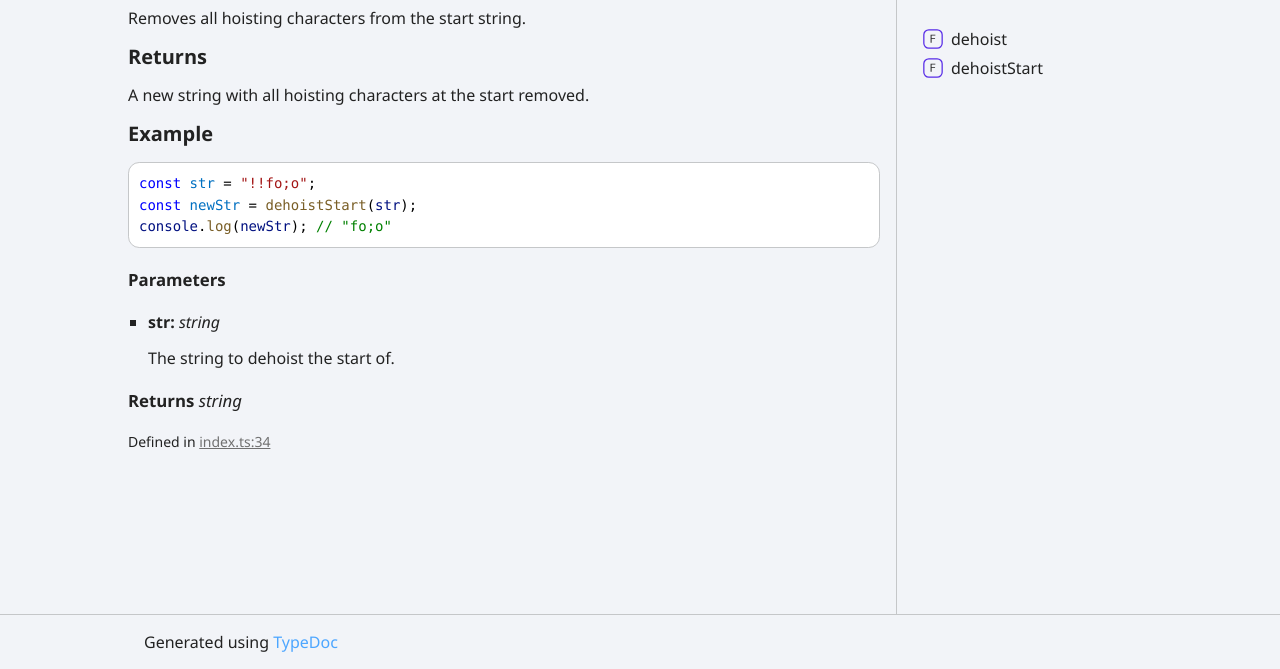
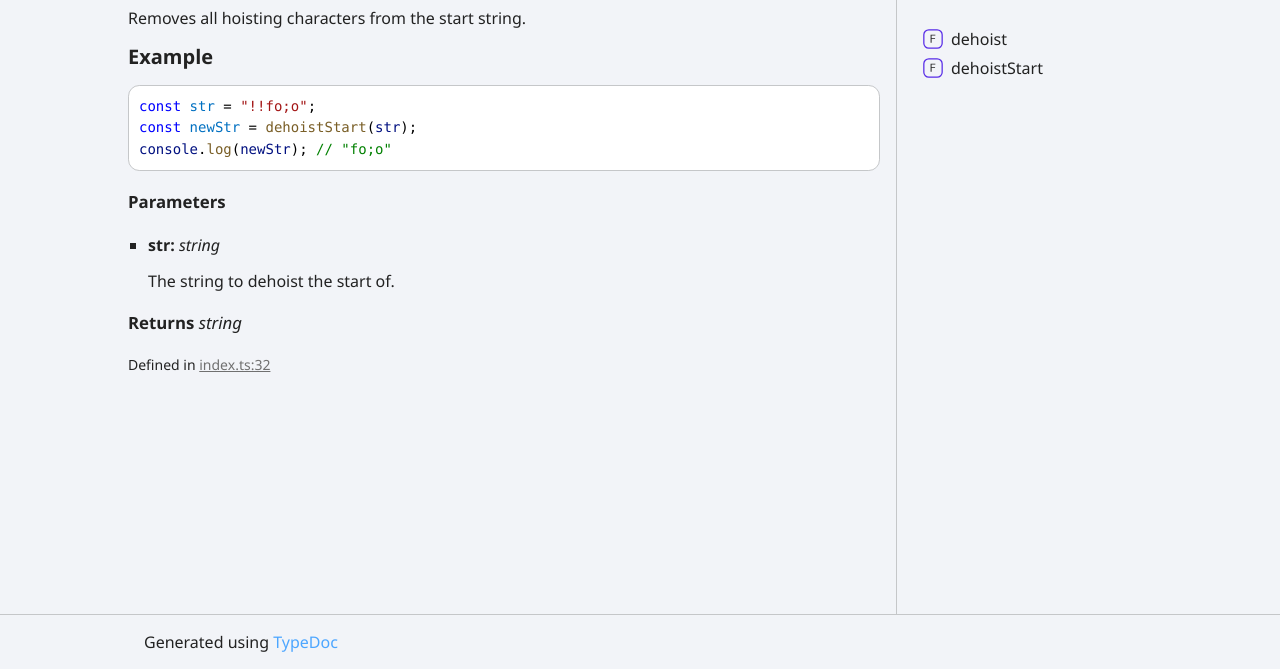
Before and after one commit to DevSpen/dehoist, a website: page docs/functions/dehoistStart.html in a window 1280 px wide. Shown: the part 202-871 px from the top of the page. Drawn offline with Linux system fonts and the light colour scheme.

Commit message:
update docs

```diff
--- a/docs/functions/dehoistStart.html
+++ b/docs/functions/dehoistStart.html
@@ -19,8 +19,6 @@
 <li class="tsd-description">
 <div class="tsd-comment tsd-typography"><p>Removes all hoisting characters from the start string.</p>
 
-<h3>Returns</h3><p>A new string with all hoisting characters at the start removed.</p>
-
 <h3>Example</h3><pre><code class="language-ts"><span class="hl-6">const</span><span class="hl-0"> </span><span class="hl-7">str</span><span class="hl-0"> = </span><span class="hl-3">&quot;!!fo;o&quot;</span><span class="hl-0">;</span><br/><span class="hl-6">const</span><span class="hl-0"> </span><span class="hl-7">newStr</span><span class="hl-0"> = </span><span class="hl-4">dehoistStart</span><span class="hl-0">(</span><span class="hl-2">str</span><span class="hl-0">);</span><br/><span class="hl-2">console</span><span class="hl-0">.</span><span class="hl-4">log</span><span class="hl-0">(</span><span class="hl-2">newStr</span><span class="hl-0">); </span><span class="hl-5">// &quot;fo;o&quot;</span>
 </code></pre>
 </div>
@@ -33,7 +31,7 @@
 </div></li></ul></div>
 <h4 class="tsd-returns-title">Returns <span class="tsd-signature-type">string</span></h4><aside class="tsd-sources">
 <ul>
-<li>Defined in <a href="https://github.com/DevSpen/dehoist/blob/6f5dfed/src/index.ts#L34">index.ts:34</a></li></ul></aside></li></ul></section></div>
+<li>Defined in <a href="https://github.com/DevSpen/dehoist/blob/756c93d/src/index.ts#L32">index.ts:32</a></li></ul></aside></li></ul></section></div>
 <div class="col-4 col-menu menu-sticky-wrap menu-highlight">
 <div class="tsd-navigation settings">
 <details class="tsd-index-accordion"><summary class="tsd-accordion-summary">
--- a/package.json
+++ b/package.json
@@ -10,7 +10,7 @@
     "test": "node dist/index.test.js",
     "docs": "npx typedoc src/index.ts"
   },
-  "keywords": [],
+  "keywords": ["dehoist", "dehoister", "hoisting", "hoisting characters", "dehoist nickname", "discord dehoist", "discord-dehoist"],
   "author": "",
   "license": "ISC",
   "devDependencies": {
```
Also changed, not shown: docs/functions/dehoist.html (+1 -3 lines), src/index.ts (+0 -2 lines).
